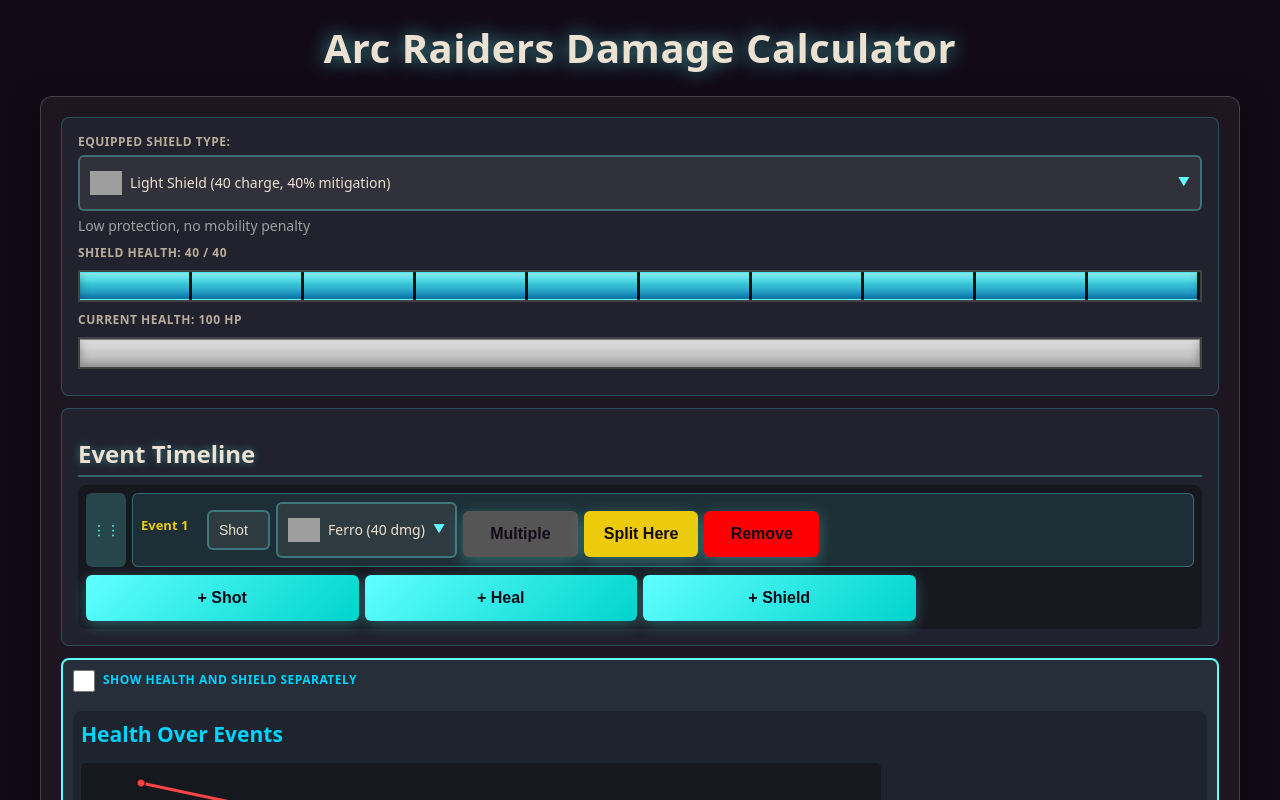
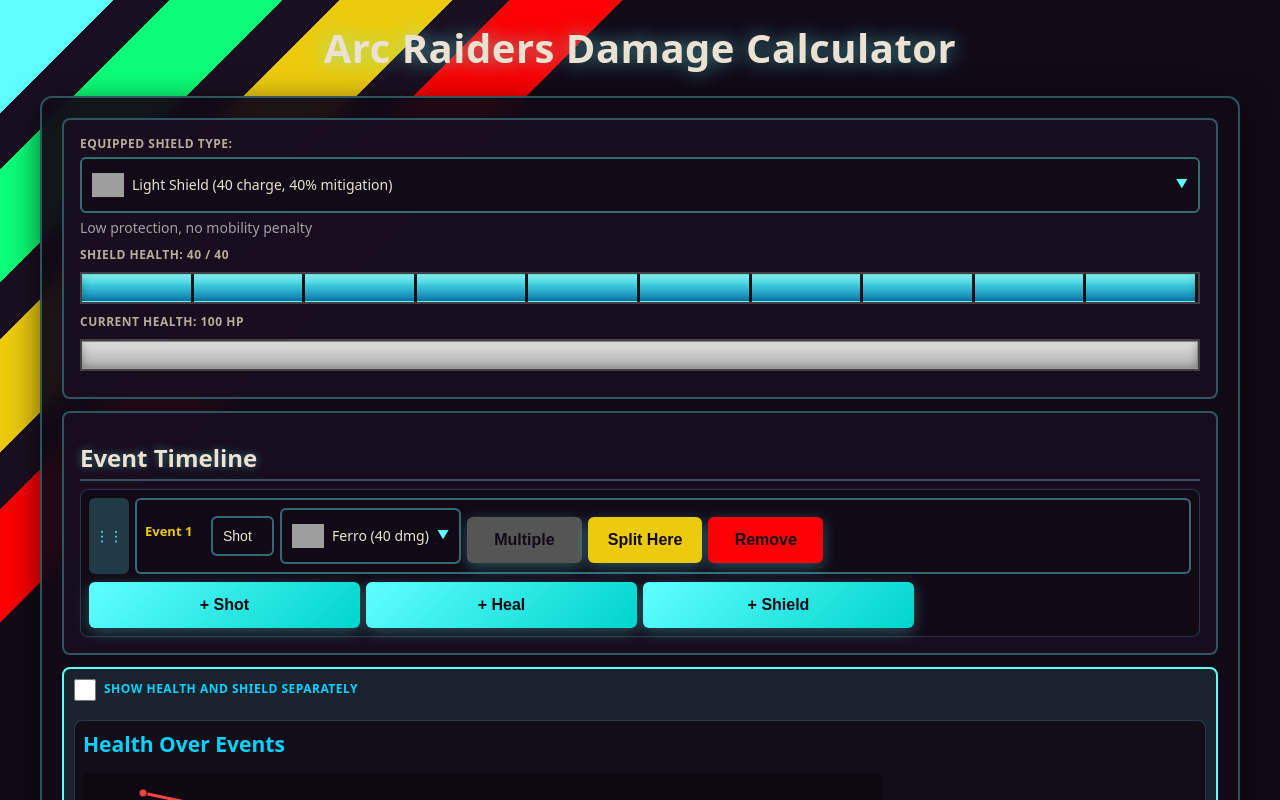
Before and after one commit to Yarden-zamir/arc-raiders-heal-shield-calculator, a React (Vite) app: page / in a window 1280 px wide. Shown: the top 800 px of the page. Built offline with nearby package versions, Linux system fonts and the light colour scheme; grey boxes are pictures that could not be loaded.

Commit message:
Refactor index.css to enhance background gradients and update component styles for improved aesthetics and usability

```diff
--- a/src/index.css
+++ b/src/index.css
@@ -32,47 +32,30 @@
 
 body {
   font-family: system-ui, -apple-system, BlinkMacSystemFont, 'Segoe UI', Roboto, Oxygen, Ubuntu, Cantarell, sans-serif;
-  background: var(--color-bg-dark);
+  background:
+    linear-gradient(135deg,
+      #60ffff 0px,
+      #60ffff 80px,
+      #1a0f20 80px,
+      #1a0f20 120px,
+      #0bfe78 120px,
+      #0bfe78 200px,
+      #1a0f20 200px,
+      #1a0f20 240px,
+      #eccb0d 240px,
+      #eccb0d 320px,
+      #1a0f20 320px,
+      #1a0f20 360px,
+      #fc0003 360px,
+      #fc0003 440px,
+      var(--color-bg-dark) 440px
+    );
   color: var(--color-text);
   min-height: 100vh;
   padding: 0rem;
   font-size: 16px;
   line-height: 1.4;
-  position: relative;
   overflow-x: hidden;
-}
-
-body::before {
-  content: '';
-  position: fixed;
-  top: 0;
-  left: 0;
-  width: 200%;
-  height: 100%;
-  background:
-    linear-gradient(135deg,
-      transparent 0%,
-      transparent calc(0% + 0px),
-      #60ffff calc(0% + 0px),
-      #60ffff calc(0% + 80px),
-      #1a1015 calc(0% + 80px),
-      #1a1015 calc(0% + 120px),
-      #0bfe78 calc(0% + 120px),
-      #0bfe78 calc(0% + 200px),
-      #1a1015 calc(0% + 200px),
-      #1a1015 calc(0% + 240px),
-      #eccb0d calc(0% + 240px),
-      #eccb0d calc(0% + 320px),
-      #1a1015 calc(0% + 320px),
-      #1a1015 calc(0% + 360px),
-      #fc0003 calc(0% + 360px),
-      #fc0003 calc(0% + 440px),
-      transparent calc(0% + 440px)
-    );
-  opacity: 0.15;
-  pointer-events: none;
-  z-index: 0;
-  transform: translateX(-50%);
 }
 
 #root {
@@ -113,26 +96,27 @@
 
 /* Main calculator container */
 .calculator {
-  background: rgba(255, 255, 255, 0.05);
+  background: rgba(18, 10, 23, 0.95);
   backdrop-filter: blur(10px);
   border-radius: var(--radius-lg);
   padding: 0.25rem;
-  box-shadow: 0 8px 32px 0 rgba(0, 0, 0, 0.37);
-  border: 1px solid rgba(255, 255, 255, 0.18);
+  box-shadow: 0 8px 32px 0 rgba(0, 0, 0, 0.6);
+  border: 2px solid rgba(96, 255, 255, 0.3);
 }
 
 .section {
   margin-bottom: 0.75rem;
-  background: rgba(96, 255, 255, 0.05);
+  background: rgba(26, 15, 32, 0.9);
   padding: 0.625rem;
   border-radius: var(--radius-md);
-  border: 1px solid rgba(96, 255, 255, 0.2);
+  border: 2px solid rgba(96, 255, 255, 0.3);
   transition: all 0.3s ease;
 }
 
 .section:hover {
-  background: rgba(96, 255, 255, 0.08);
-  border-color: rgba(96, 255, 255, 0.3);
+  background: rgba(26, 15, 32, 0.95);
+  border-color: rgba(96, 255, 255, 0.5);
+  box-shadow: 0 0 20px rgba(96, 255, 255, 0.2);
 }
 
 /* Form elements - Mobile optimized */
@@ -155,8 +139,8 @@
 input[type="text"] {
   width: 100%;
   padding: 0.625rem;
-  background: rgba(237, 226, 209, 0.08);
-  border: 2px solid rgba(96, 255, 255, 0.3);
+  background: rgba(18, 10, 23, 0.9);
+  border: 2px solid rgba(96, 255, 255, 0.4);
   border-radius: var(--radius-sm);
   color: var(--color-text);
   font-size: 0.875rem;
@@ -171,13 +155,13 @@
 input[type="text"]:focus {
   outline: none;
   border-color: var(--color-neon-cyan);
-  background: rgba(237, 226, 209, 0.12);
-  box-shadow: 0 0 15px rgba(96, 255, 255, 0.4);
+  background: rgba(18, 10, 23, 0.95);
+  box-shadow: 0 0 15px rgba(96, 255, 255, 0.5);
 }
 
 select:hover {
   border-color: var(--color-neon-cyan);
-  background: rgba(237, 226, 209, 0.12);
+  background: rgba(18, 10, 23, 0.95);
 }
 
 select option {
@@ -232,8 +216,8 @@
 .custom-image-select-trigger {
   width: 100%;
   padding: 0.625rem;
-  background: rgba(237, 226, 209, 0.08);
-  border: 2px solid rgba(96, 255, 255, 0.3);
+  background: rgba(18, 10, 23, 0.9);
+  border: 2px solid rgba(96, 255, 255, 0.4);
   border-radius: var(--radius-sm);
   color: var(--color-text);
   font-size: 0.875rem;
@@ -247,7 +231,8 @@
 
 .custom-image-select-trigger:hover {
   border-color: var(--color-neon-cyan);
-  background: rgba(237, 226, 209, 0.12);
+  background: rgba(18, 10, 23, 0.95);
+  box-shadow: 0 0 10px rgba(96, 255, 255, 0.3);
 }
 
 .custom-select-selected {
@@ -284,13 +269,13 @@
   left: 0;
   right: 0;
   margin-top: 0.25rem;
-  background: var(--color-bg-dark);
-  border: 2px solid rgba(96, 255, 255, 0.3);
+  background: rgba(18, 10, 23, 0.98);
+  border: 2px solid rgba(96, 255, 255, 0.5);
   border-radius: var(--radius-sm);
   max-height: 300px;
   overflow-y: auto;
   z-index: 10000;
-  box-shadow: 0 8px 32px rgba(0, 0, 0, 0.5);
+  box-shadow: 0 8px 32px rgba(0, 0, 0, 0.8), 0 0 20px rgba(96, 255, 255, 0.3);
 }
 
 .custom-select-option {
@@ -578,9 +563,10 @@
 
 /* Timeline event styles */
 .timeline-container {
-  background: rgba(0, 0, 0, 0.3);
+  background: rgba(18, 10, 23, 0.85);
   padding: 0.5rem;
   border-radius: var(--radius-md);
+  border: 1px solid rgba(96, 255, 255, 0.2);
 }
 
 .timeline-event {
@@ -615,8 +601,8 @@
 
 .event-card {
   flex: 1;
-  background: rgba(96, 255, 255, 0.1);
-  border: 1px solid rgba(96, 255, 255, 0.3);
+  background: rgba(18, 10, 23, 0.9);
+  border: 2px solid rgba(96, 255, 255, 0.4);
   border-radius: var(--radius-sm);
   padding: 0.5rem;
 }
@@ -706,10 +692,11 @@
 
 /* Graph container */
 .graph-container {
-  background: rgba(0, 0, 0, 0.2);
+  background: rgba(18, 10, 23, 0.85);
   padding: 0.5rem;
   border-radius: var(--radius-md);
   margin-top: 0.75rem;
+  border: 1px solid rgba(96, 255, 255, 0.2);
 }
 
 .graph-wrapper {
```
